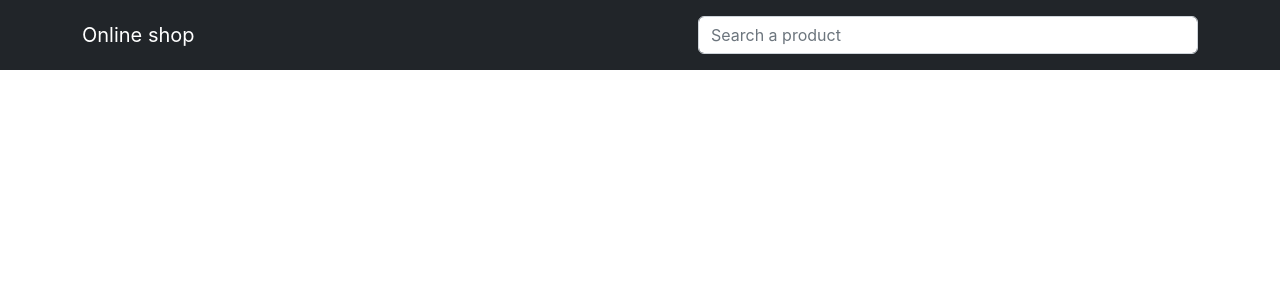
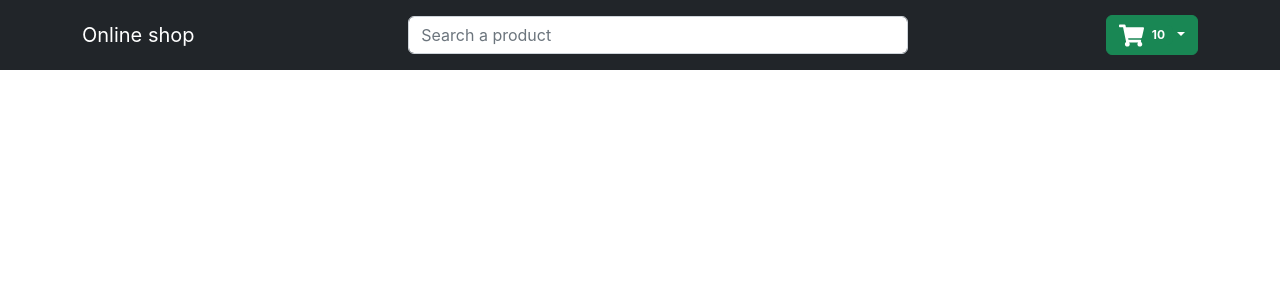
Before and after one commit to MarijaPaunovic/react-online-shop, a React (Create React App) app: page / in a window 1280 px wide. Shown: the top 300 px of the page. Built offline with nearby package versions, Linux system fonts and the light colour scheme.

Commit message:
header component

```diff
--- /dev/null
+++ b/src/component/Header/Cart.js
@@ -0,0 +1,22 @@
+import React from 'react';
+import { Nav, Dropdown, Badge } from 'react-bootstrap';
+import { FaShoppingCart } from 'react-icons/fa';
+
+function Cart() {
+    return (
+        <Nav>
+            <Dropdown align="end">
+                <Dropdown.Toggle variant="success">
+                    <FaShoppingCart color='white' fontSize='25px' />
+                    <Badge bg="success">{10}</Badge>
+                </Dropdown.Toggle>
+
+                <Dropdown.Menu style={{ minWidth: 370 }}>
+                    <span style={{ padding: 10 }}>Cart is Empty!</span>
+                </Dropdown.Menu>
+            </Dropdown>
+        </Nav>
+    )
+}
+
+export default Cart;
--- a/src/component/Header/Header.js
+++ b/src/component/Header/Header.js
@@ -1,8 +1,9 @@
 import React from 'react';
-import { FormControl, Nav } from 'react-bootstrap';
 import Container from 'react-bootstrap/Container';
 import Navbar from 'react-bootstrap/Navbar';
 import './Header.css'
+import SearchBar from './SearchBar';
+import Cart from './Cart';
 
 function Header() {
     return (
@@ -12,14 +13,8 @@ function Header() {
                     <Navbar.Brand href="#home">
                         Online shop
                     </Navbar.Brand>
-                    <Navbar.Text className='search'>
-                        <FormControl
-                            style={{ width: 500 }}
-                            placeholder='Search a product'
-                            className='m-auto'
-                        />
-                    </Navbar.Text>
-
+                    <SearchBar />
+                    <Cart />
                 </Container>
             </Navbar>
         </div>
--- /dev/null
+++ b/src/component/Header/SearchBar.js
@@ -0,0 +1,19 @@
+import React from 'react';
+import Navbar from 'react-bootstrap/Navbar';
+import { FormControl } from 'react-bootstrap';
+
+function SearchBar() {
+    return (
+        <>
+            <Navbar.Text className='search'>
+                <FormControl
+                    style={{ width: 500 }}
+                    placeholder='Search a product'
+                    className='m-auto'
+                />
+            </Navbar.Text>
+        </>
+    )
+}
+
+export default SearchBar;
```
